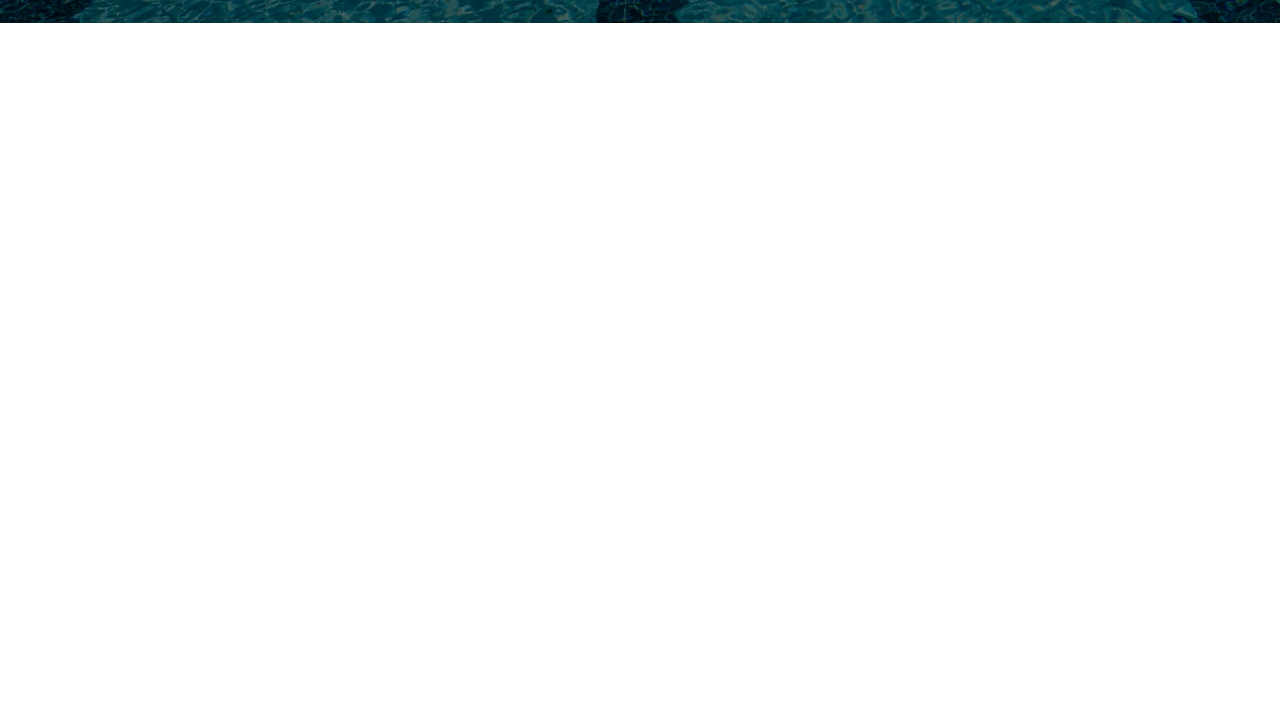
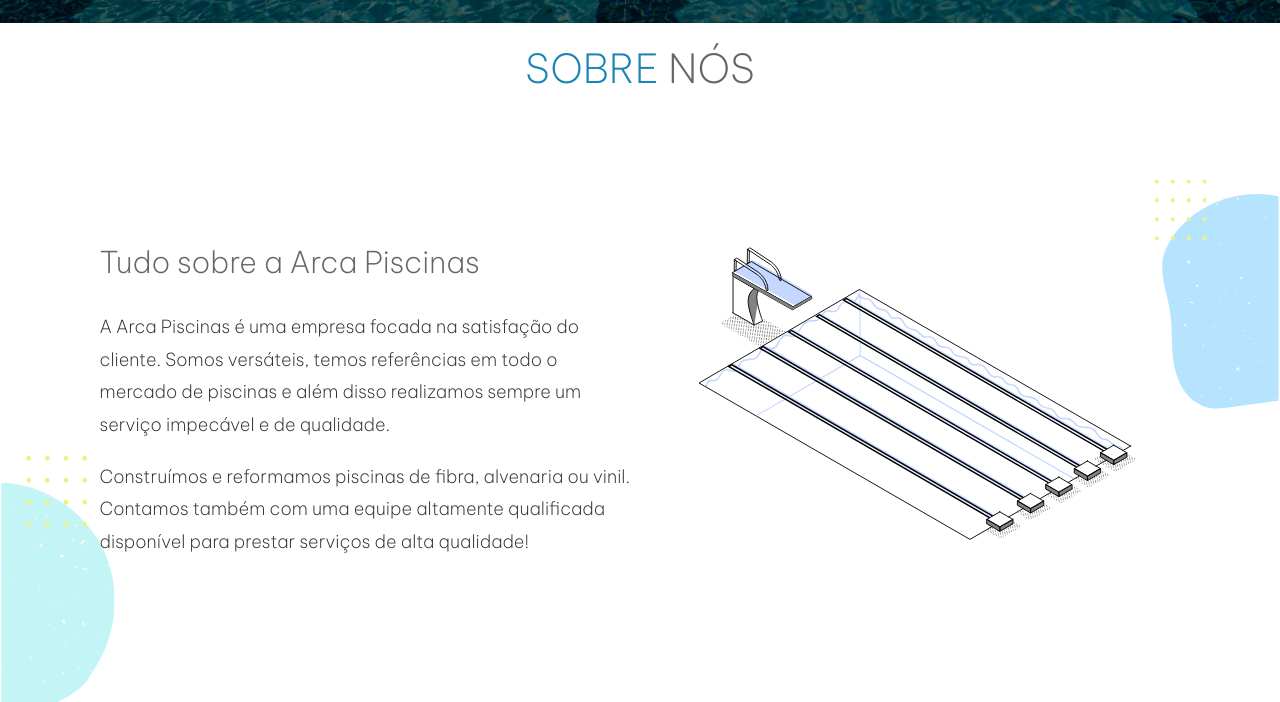
Before and after one commit to pabloreis5/ArcaPiscinas-Website, a plain HTML site: page index.html in a window 1280 px wide. Shown: the part 777-1479 px from the top of the page. Before the commit the page ends 840 px from the top, so only its background shows below. Drawn offline with Linux system fonts and the light colour scheme.

Commit message:
:up: about-section

```diff
--- a/index.html
+++ b/index.html
@@ -43,6 +43,23 @@
 
     <section class="about" id="about">
 
+        <h1 class="heading"><span>Sobre</span> nós</h1>
+
+        <div class="row">
+            <div class="content">
+                <h3>Tudo sobre a Arca Piscinas</h3>
+                <p>A Arca Piscinas é uma empresa focada na satisfação do cliente. Somos versáteis, temos referências em todo o mercado de piscinas e além
+                    disso realizamos sempre um serviço impecável e de qualidade.
+                </p>
+                <p>Construímos e reformamos piscinas de fibra, alvenaria ou vinil. Contamos também com uma equipe altamente qualificada disponível
+                    para prestar serviços de alta qualidade!
+                </p>
+            </div>
+            <div class="image">
+                <img src="imagens/about.svg" alt="">
+            </div>
+        </div>
+
     </section>
 
 
--- a/style.css
+++ b/style.css
@@ -28,17 +28,23 @@
     overflow-x: hidden;
 }
 section{
-    padding: 2rem 9%;
+    padding: 2rem 7%;
 }
+.heading{
+    text-align: center;
+    color: #666;
+    text-transform: uppercase;
+    padding-bottom: 3.5rem;
+    font-size: 4rem;
+    font-weight: 200;
+}
+.heading span{
+    color: #1c84b4;
+    text-transform: uppercase;}
+
 body{
     background: #ffffff;
     overflow-x: hidden;
-}
-.heading{
-    margin-bottom: 3rem;
-    font-size: 3rem;
-    padding-left: 1rem;
-    border-left: .7rem solid #1c84b4;
 }
 .btn{
     display: inline-block;
@@ -73,7 +79,6 @@
 .btn:hover{
     color: #fff;
     box-shadow: 0 .5rem 1rem rgba(0, 0, 0, 0.24);
-    font-size: 2.05rem;
 }
 header{
     width: 100%;
@@ -163,6 +168,68 @@
 }
 
 /* ABOUT SECTION */
+.about{
+    background: url('imagens/bgabout.svg') no-repeat;
+    background-position: center;
+    background-size: cover;
+}
+
+.about .row{
+    display: flex;
+    align-items: center;
+    flex-wrap: wrap;
+}
+.about .row .content{
+    flex: 1 1 45rem;
+    padding: 1rem;
+}
+.about .row .content h3{
+    font-size: 3rem;
+    color: #666;
+    font-weight: 200;
+    text-transform: none;
+    padding-bottom: 2rem;
+}
+.about .row .content p{
+    font-size: 1.8rem;
+    color: #333;
+    padding: 1rem 0;
+    font-weight: 200;
+    text-transform: none;
+    line-height: 1.8;
+}
+.about .row .image{
+    flex: 1 1 45rem;
+}
+.about .row .image img{
+    width: 100%;
+    border-radius: 50%;
+}
+
+
+
+
+
+
+
+
+
+
+
+
+
+
+
+
+
+
+
+
+
+
+
+
+
 
 
 
```
Also changed, not shown: imagens/about.svg (added), imagens/bgabout.svg (added), 1 other file.
